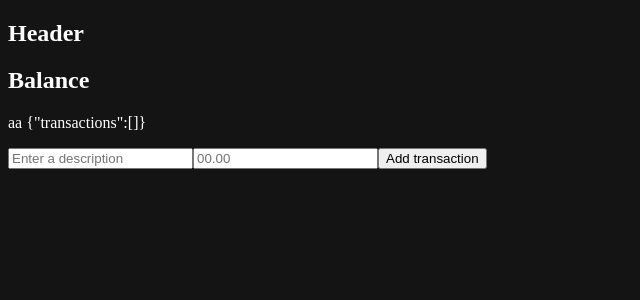
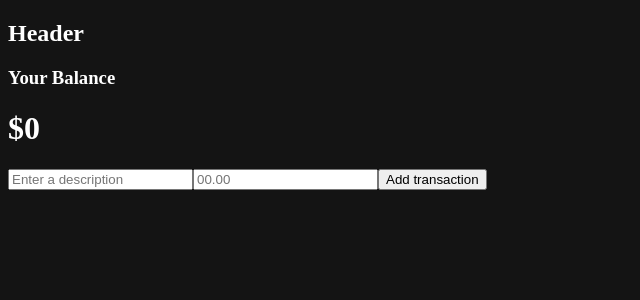
Before and after one commit to AlexCera/react-expense-tracker, a React (Vite) app: page / in a window 1280 px wide. Shown: the top 300 px of the page, without its empty margins (0-640 px from the left). Built offline with nearby package versions, Linux system fonts and the light colour scheme; the HTML template or start-up script is replaced by a standard one.

Commit message:
(feat) General Balance

```diff
--- a/src/components/Balance.jsx
+++ b/src/components/Balance.jsx
@@ -2,12 +2,13 @@ import { useGlobalContext } from "../context/GlobalContext"
 
 
 function Balance() {
-    const data = useGlobalContext();
+    const { transactions } = useGlobalContext();
+    const amounts = transactions.map(transaction => transaction.amount);
+    const total = amounts.reduce((sum, value) => (sum += value), 0)
     return (
         <>
-            <h2>Balance</h2>
-
-            <p> aa {JSON.stringify(data)}</p>
+            <h3>Your Balance</h3>
+            <h1>${total}</h1>
         </>
     )
 }
--- a/src/components/transactions/TransactionForm.jsx
+++ b/src/components/transactions/TransactionForm.jsx
@@ -12,7 +12,7 @@ function TransactionForm() {
         addTransaction({
             id: window.crypto.randomUUID(),
             description,
-            amount
+            amount: +amount
         })
     }
 
```
